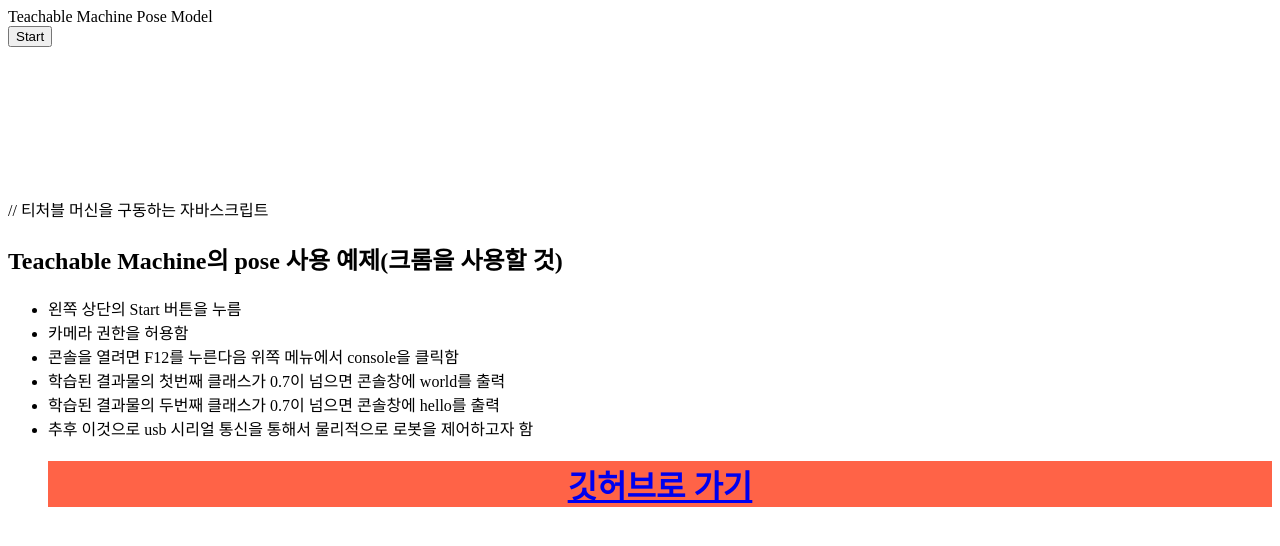
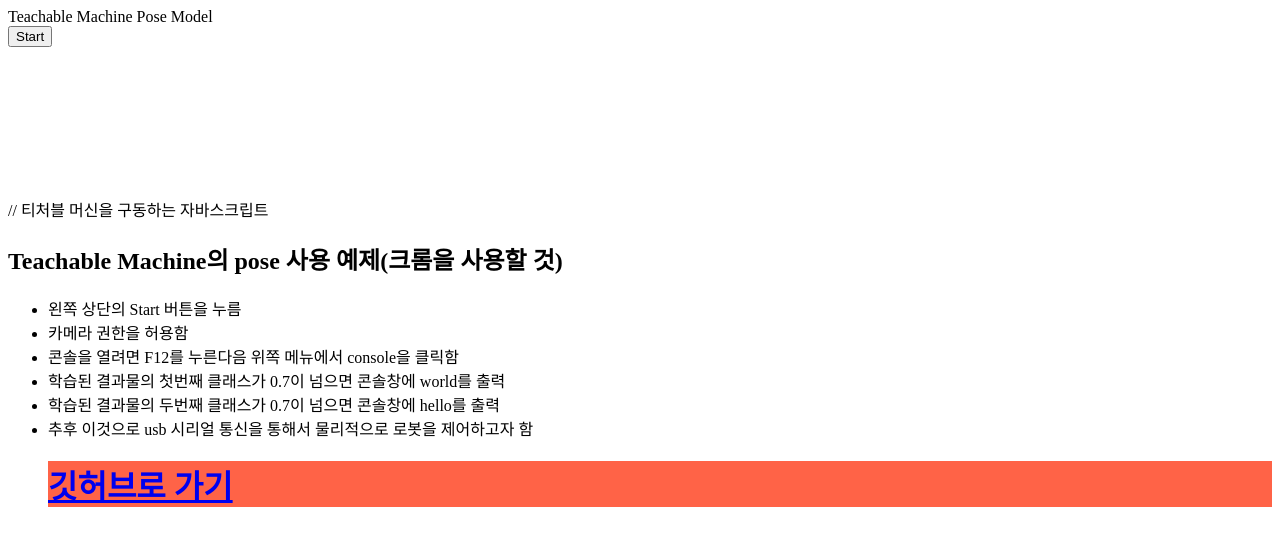
Before and after one commit to mtinet/TM_pose, a plain HTML site: page index.html in a window 1280 px wide. Drawn offline with Linux system fonts and the light colour scheme.

Commit message:
Update index.html

```diff
--- a/index.html
+++ b/index.html
@@ -98,7 +98,7 @@
             <li>학습된 결과물의 첫번째 클래스가 0.7이 넘으면 콘솔창에 world를 출력</li>
             <li>학습된 결과물의 두번째 클래스가 0.7이 넘으면 콘솔창에 hello를 출력</li>
             <li>추후 이것으로 usb 시리얼 통신을 통해서 물리적으로 로봇을 제어하고자 함</li>
-            <h1 style="background-color:Tomato;" align="center"><a href="https://github.com/mtinet/TM_pose" >깃허브로 가기</a></h1>
+            <h1 style="background-color:Tomato;" text-align="center"><a href="https://github.com/mtinet/TM_pose" >깃허브로 가기</a></h1>
 
         </ul>
     </body>
```
